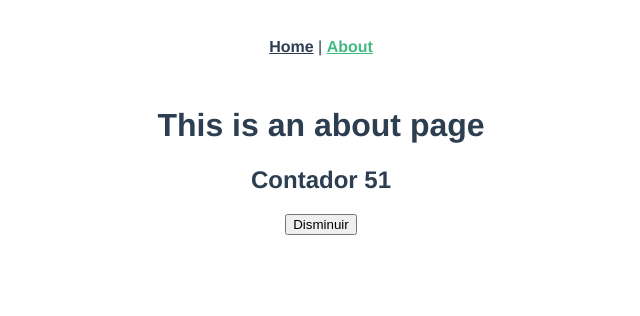
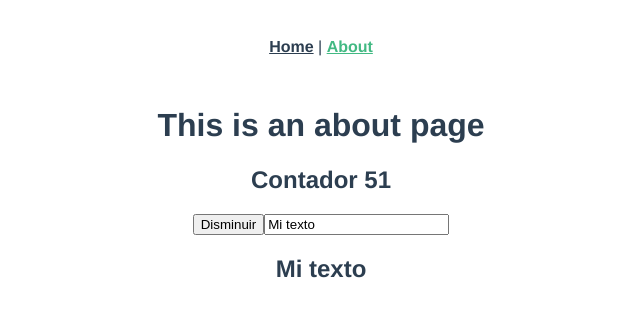
Before and after one commit to gerMdz/lear-vue, a Vue app in the folder vuex-1/: page /about in a window 1280 px wide. Shown: the top 316 px of the page, without its empty margins (319-959 px from the left). Built offline with nearby package versions, Linux system fonts and the light colour scheme.

Commit message:
Una mirada simple a v-model

```diff
--- a/vuex-1/src/views/AboutView.vue
+++ b/vuex-1/src/views/AboutView.vue
@@ -3,6 +3,9 @@
     <h1>This is an about page</h1>
     <h2>Contador {{ $store.state.contador}}</h2>
     <BtnDisminuir />
+    <input type="text" v-model="texto">
+    <h2> {{texto}} </h2>
+
   </div>
 </template>
 <script>
@@ -12,5 +15,10 @@
   components: {
     BtnDisminuir
   },
+  data(){
+    return {
+      texto: 'Mi texto'
+    }
+  }
 }
 </script>
```
